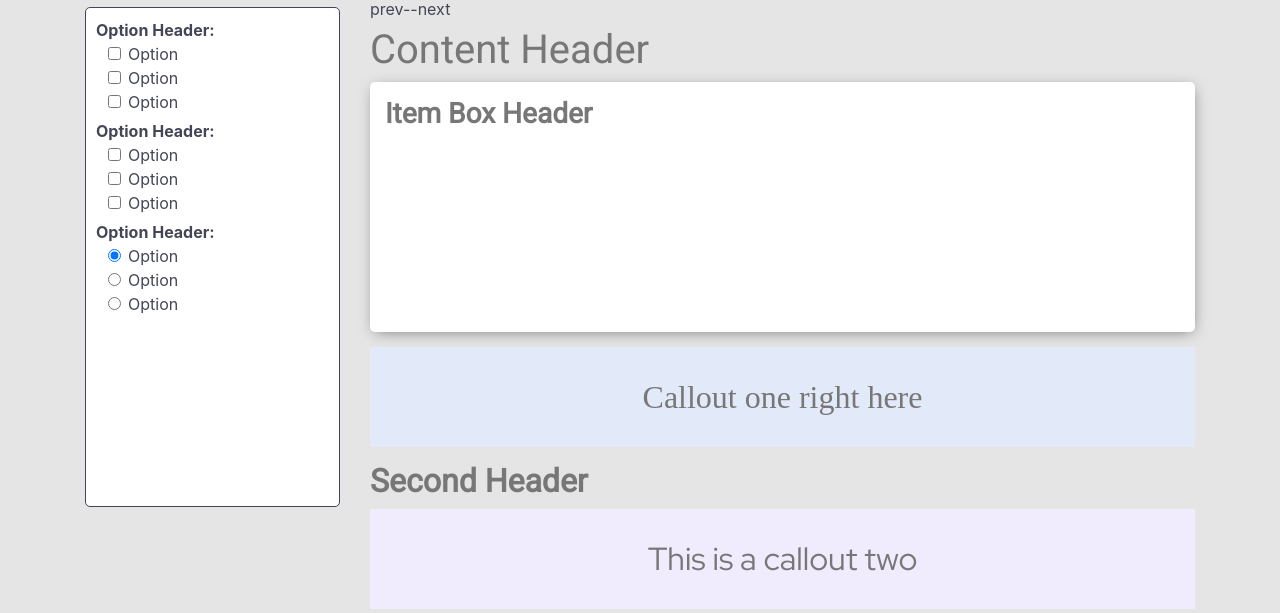
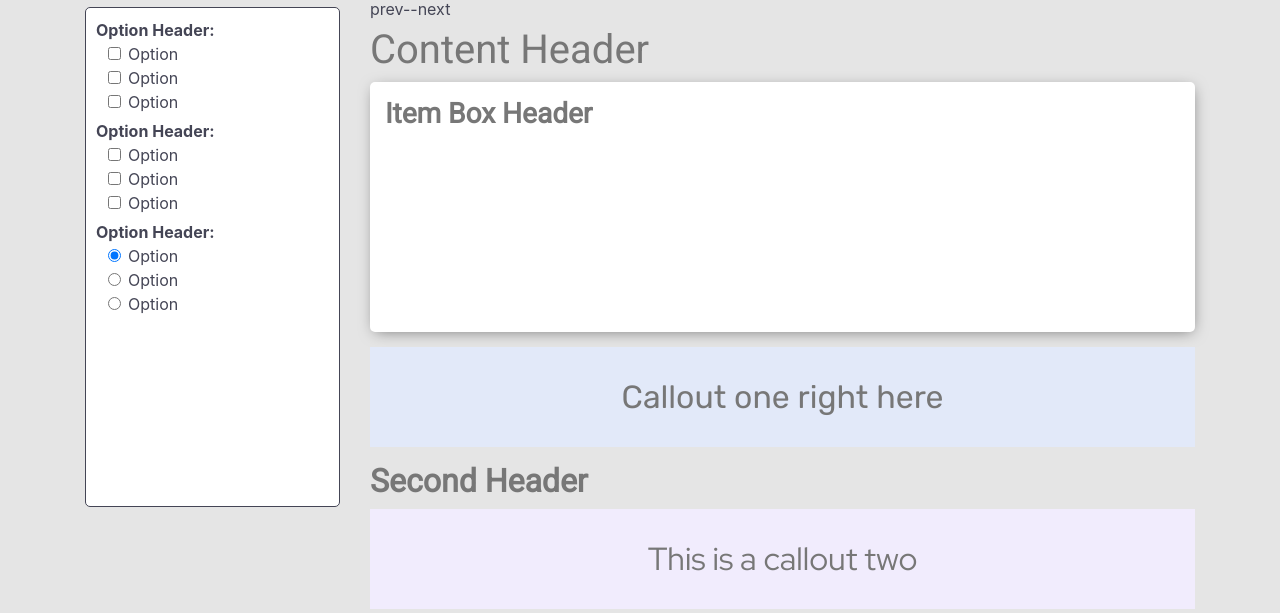
Before and after one commit to Pattern-Projects/volunteer-fsf-project, a Django app: page / in a window 1280 px wide. Shown: the part 183-796 px from the top of the page. Run offline with Django 3.2, Linux system fonts and the light colour scheme; some libraries are stand-ins or nearby versions.

Commit message:
Add rubik font

```diff
--- a/static/css/styles.css
+++ b/static/css/styles.css
@@ -152,7 +152,7 @@ footer {
     background-color: #E2E9F9;
 
     text-align: center;
-    font-family: 'rubrik';
+    font-family: 'Rubik';
     font-weight: 500;
     font-size: 2rem;
     line-height: 100px;
```
